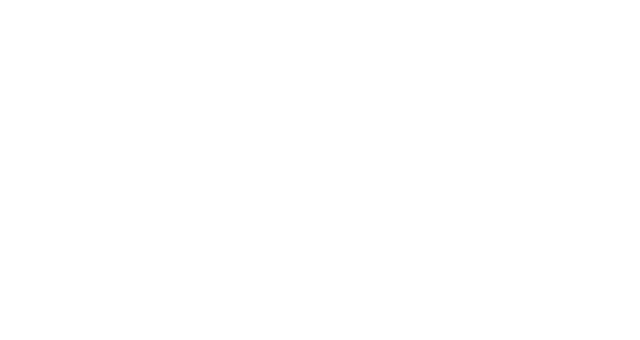
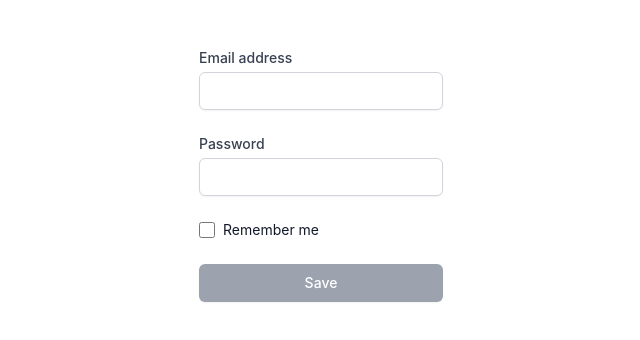
Before and after one commit to malmz90/arenan-frontend, a React (Create React App) app: page /register in a window 1280 px wide. Before the commit this address had no page. Shown: the top 340 px of the page, without its empty margins (319-959 px from the left). Built offline with nearby package versions, Linux system fonts and the light colour scheme.

Commit message:
register

```diff
--- a/src/App.js
+++ b/src/App.js
@@ -1,9 +1,9 @@
-import { useState, useEffect } from 'react'
 import './App.css'
 import { BrowserRouter as Router, Route, Routes } from 'react-router-dom'
 import LoginPage from './pages/Login'
 import ProtectedTest from './pages/ProtectedTest'
 import CreateGladiator from './pages/CreateGladiator'
+import Register from './pages/Register'
 
 function App() {
   return (
@@ -18,6 +18,7 @@ function App() {
                 <Route path="protected" element={<ProtectedTest />} />
                 <Route path="login" element={<LoginPage />} />
                 <Route path="gladiator" element={<CreateGladiator />} />
+                <Route path="register" element={<Register />} />
               </Routes>
             </div>
           </div>
--- a/src/pages/Login.js
+++ b/src/pages/Login.js
@@ -9,6 +9,7 @@ const LoginPage = () => {
   const [password, setPassword] = useState('')
   const loginUser = { email, password }
   const navigate = useNavigate()
+
   const handleLogin = (e) => {
     e.preventDefault()
 
@@ -38,20 +39,11 @@ const LoginPage = () => {
 
   return (
     <>
-      <div className="min-h-full flex flex-col justify-center py-12 sm:px-6 lg:px-8">
-        <div className="sm:mx-auto sm:w-full sm:max-w-md">
-          <img
-            className="mx-auto h-12 w-auto"
-            src="https://tailwindui.com/img/logos/workflow-mark-indigo-600.svg"
-            alt="Workflow"
-          />
-          <h2 className="mt-6 text-center text-3xl font-extrabold text-gray-900">
-            Sign in to your account
-          </h2>
+      <div className="flex flex-row w-full justify-center">
+        <div className="px-8">
+          <h1>Välkommen till Arenan</h1>
         </div>
-
-        <div className="mt-8 sm:mx-auto sm:w-full sm:max-w-md">
-          <div className="bg-white py-8 px-4 shadow sm:rounded-lg sm:px-10">
+        <div className="bg-white py-8 px-4 sm:px-10">
           <form
             onSubmit={handleLogin}
             className="space-y-6"
@@ -119,21 +111,20 @@ const LoginPage = () => {
             <div>
               <button
                 type="submit"
-                  className="w-full flex justify-center py-2 px-4 border border-transparent rounded-md shadow-sm text-sm font-medium text-white bg-indigo-600 hover:bg-indigo-700 focus:outline-none focus:ring-2 focus:ring-offset-2 focus:ring-indigo-500"
+                className="w-full flex justify-center py-2 px-4 border border-transparent rounded-md shadow-sm text-sm font-medium text-white bg-gray-400 hover:bg-gray-500 focus:outline-none focus:ring-2 focus:ring-offset-2 focus:ring-gray-gray"
               >
                 Sign in
               </button>
             </div>
+            <div>
+              <button
+                type="submit"
+                className="w-full flex justify-center py-2 px-4 border border-transparent rounded-md shadow-sm text-sm font-medium text-white bg-gray-400 hover:bg-gray-500 focus:outline-none focus:ring-2 focus:ring-offset-2 focus:ring-gray-gray"
+              >
+                Create new account
+              </button>
+            </div>
           </form>
-
-            <div className="mt-6">
-              <div className="relative">
-                <div className="absolute inset-0 flex items-center">
-                  <div className="w-full border-t border-gray-300" />
-                </div>
-              </div>
-            </div>
-          </div>
         </div>
       </div>
     </>
--- /dev/null
+++ b/src/pages/Register.js
@@ -0,0 +1,101 @@
+import { useState } from 'react'
+
+const Register = () => {
+  const [email, setEmail] = useState('')
+  const [password, setPassword] = useState('')
+  const newUser = { email, password }
+
+  const handleRegister = (e) => {
+    e.preventDefault()
+    console.log(newUser)
+    fetch('http://localhost:4000/register', {
+      method: 'POST',
+      headers: {
+        'Content-Type': 'application/json',
+      },
+      credentials: 'include',
+      body: JSON.stringify(newUser),
+    })
+      .then((res) => res.json())
+
+      .catch((e) => console.log('error', e))
+  }
+  return (
+    <div className="flex bg-white py-8 px-4 sm:px-10 w-full justify-center">
+      <form
+        onSubmit={handleRegister}
+        className="space-y-6"
+        action="#"
+        method="POST"
+      >
+        <div>
+          <label
+            htmlFor="email"
+            className="block text-sm font-medium text-gray-700"
+          >
+            Email address
+          </label>
+          <div className="mt-1">
+            <input
+              id="email"
+              name="email"
+              type="email"
+              autoComplete="email"
+              required
+              value={email}
+              onChange={(e) => setEmail(e.target.value)}
+              className="appearance-none block w-full px-3 py-2 border border-gray-300 rounded-md shadow-sm placeholder-gray-400 focus:outline-none focus:ring-indigo-500 focus:border-indigo-500 sm:text-sm"
+            />
+          </div>
+        </div>
+
+        <div>
+          <label
+            htmlFor="password"
+            className="block text-sm font-medium text-gray-700"
+          >
+            Password
+          </label>
+          <div className="mt-1">
+            <input
+              id="password"
+              name="password"
+              type="password"
+              autoComplete="current-password"
+              required
+              value={password}
+              onChange={(e) => setPassword(e.target.value)}
+              className="appearance-none block w-full px-3 py-2 border border-gray-300 rounded-md shadow-sm placeholder-gray-400 focus:outline-none focus:ring-indigo-500 focus:border-indigo-500 sm:text-sm"
+            />
+          </div>
+        </div>
+
+        <div className="flex items-center justify-between">
+          <div className="flex items-center">
+            <input
+              id="remember-me"
+              name="remember-me"
+              type="checkbox"
+              className="h-4 w-4 text-indigo-600 focus:ring-indigo-500 border-gray-300 rounded"
+            />
+            <label
+              htmlFor="remember-me"
+              className="ml-2 block text-sm text-gray-900"
+            >
+              Remember me
+            </label>
+          </div>
+        </div>
+        <div>
+          <button
+            type="submit"
+            className="w-full flex justify-center py-2 px-4 border border-transparent rounded-md shadow-sm text-sm font-medium text-white bg-gray-400 hover:bg-gray-500 focus:outline-none focus:ring-2 focus:ring-offset-2 focus:ring-gray-gray"
+          >
+            Save
+          </button>
+        </div>
+      </form>
+    </div>
+  )
+}
+export default Register
```
Lines whose indentation alone changed are shown as unchanged.
